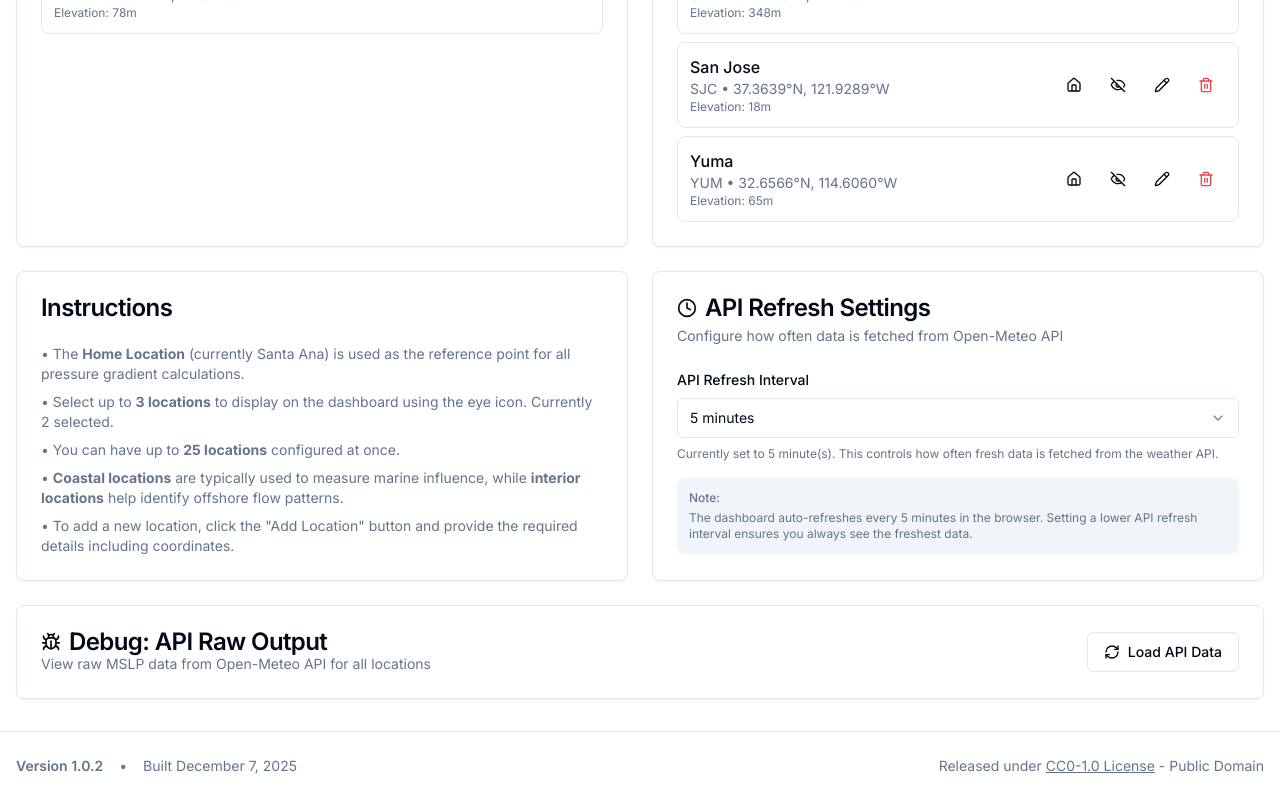
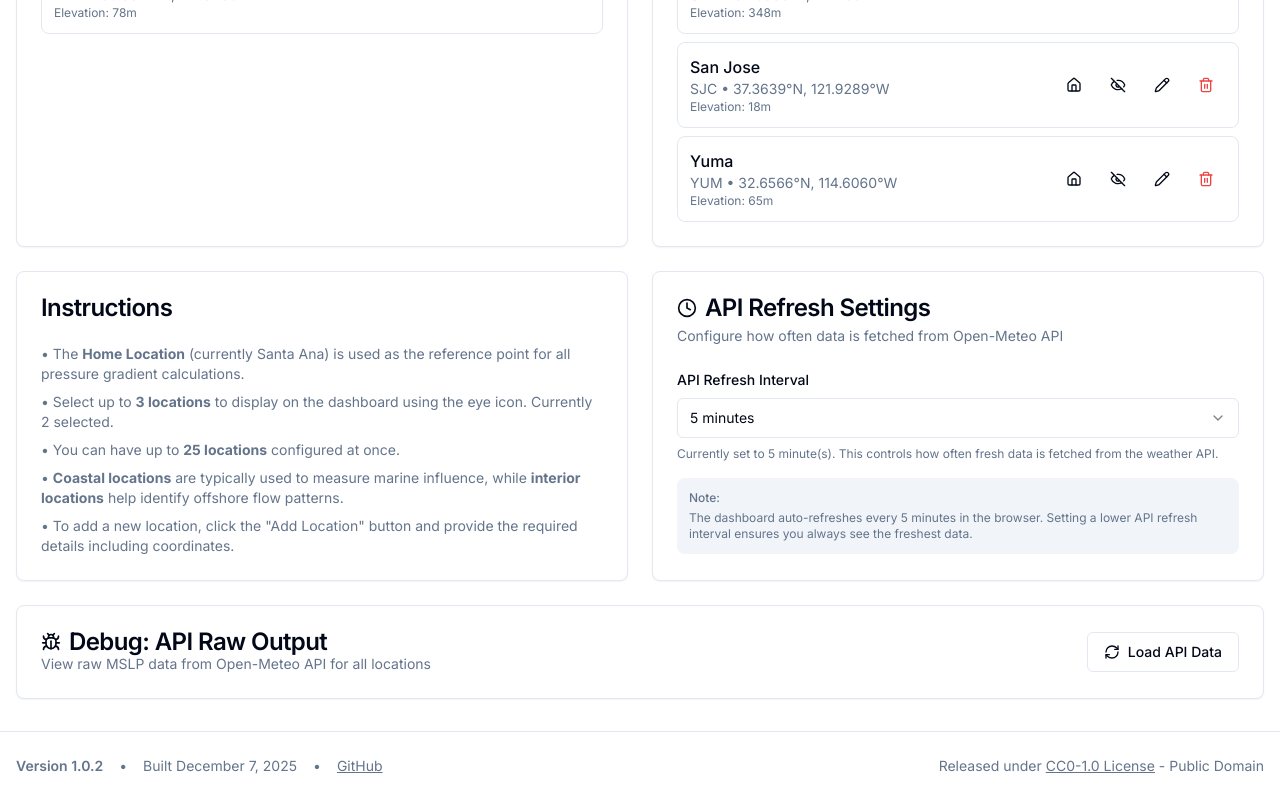
Before and after one commit to djtrustgod/SoCal-Coast-Interior-Pressure-Gradient-Tracker, a Next.js app: page /locations in a window 1280 px wide. Shown: the part 1292-2092 px from the top of the page. Built offline with nearby package versions, Linux system fonts and the light colour scheme.

Commit message:
Update footer with link to repo

```diff
--- a/components/footer.tsx
+++ b/components/footer.tsx
@@ -7,6 +7,15 @@ export function Footer() {
             <span className="font-semibold">Version 1.0.2</span>
             <span className="hidden md:inline">•</span>
             <span>Built December 7, 2025</span>
+            <span className="hidden md:inline">•</span>
+            <a
+              href="https://github.com/djtrustgod/SoCal-Coast-Interior-Pressure-Gradient-Tracker"
+              target="_blank"
+              rel="noopener noreferrer"
+              className="underline hover:text-foreground transition-colors"
+            >
+              GitHub
+            </a>
           </div>
           <div className="text-center md:text-right">
             <p>
```
